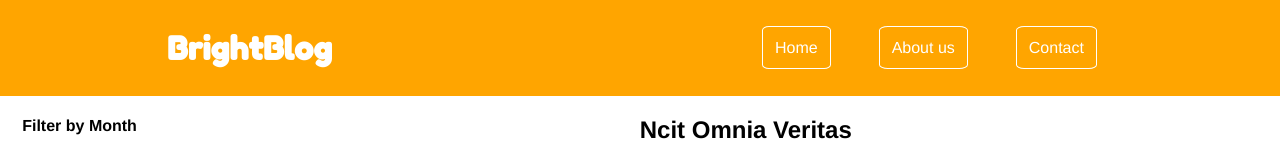
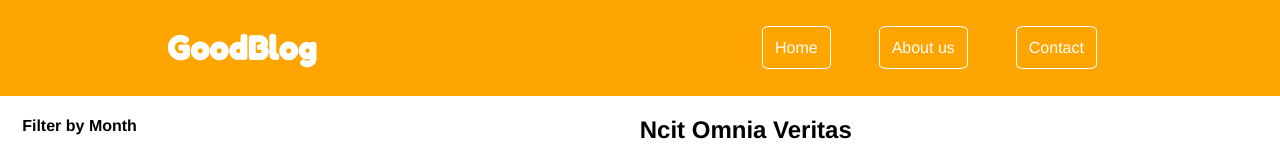
Before and after one commit to millyyasmin/millyyasmin.github.io, a plain HTML site: page index.html in a window 1280 px wide. Shown: the top 157 px of the page. Drawn offline with Linux system fonts and the light colour scheme; no server answers.

Commit message:
Update index.html

```diff
--- a/index.html
+++ b/index.html
@@ -11,7 +11,7 @@
 <body>
     <header id="main-header">
         <!-- the content of the header goes here -->
-        <h1 id="logo">BrightBlog</h1> <!-- Generally only one h1 per page -->
+        <h1 id="logo">GoodBlog</h1> <!-- Generally only one h1 per page -->
         <nav>
             <ul id="nav-ul">
                 <li><a href="" class="navbutton">Home</a></li>
```
